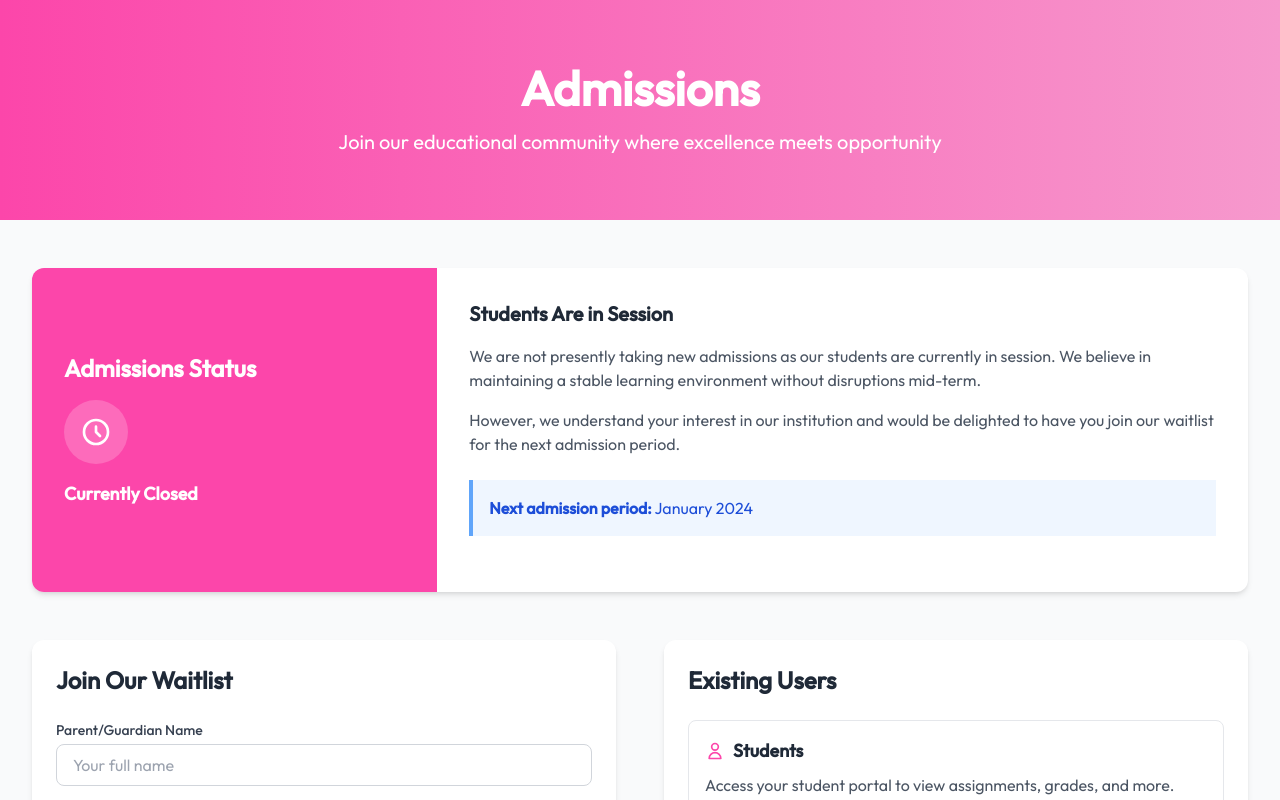
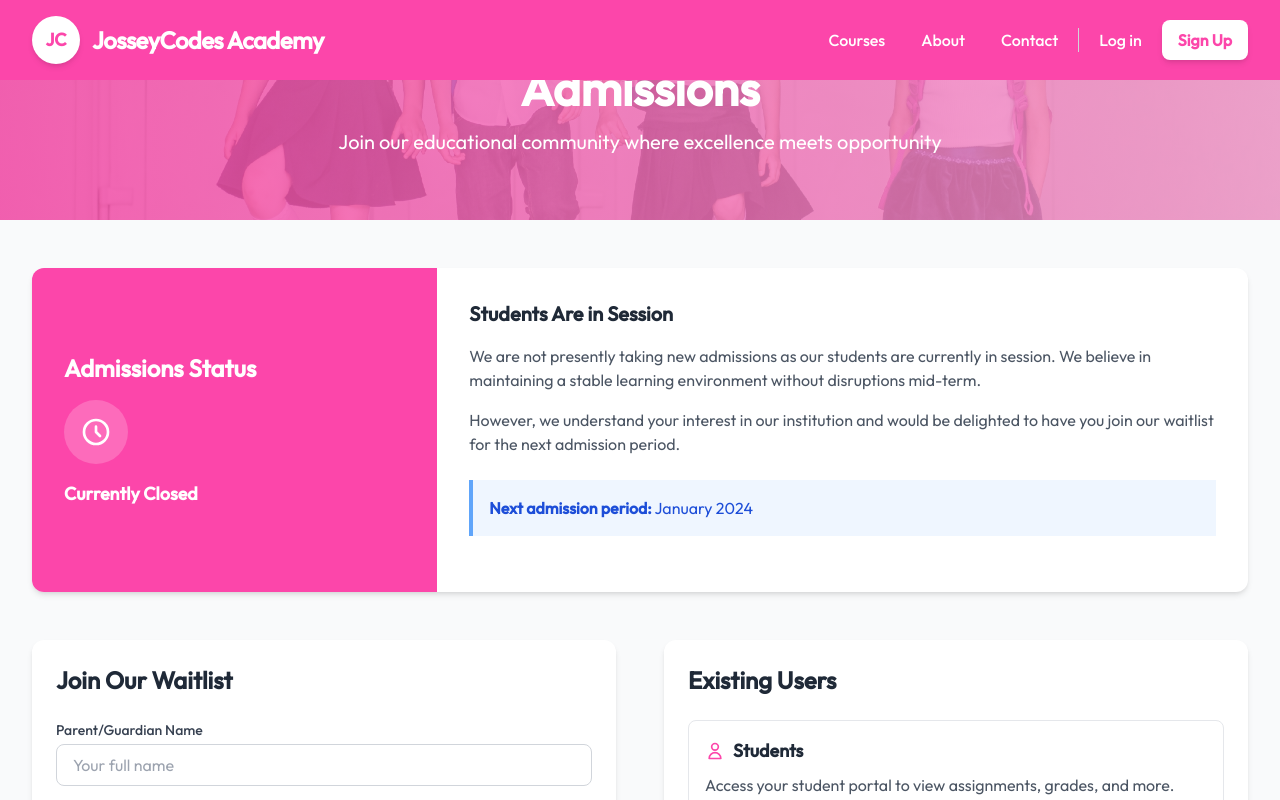
Before and after one commit to josseycodes1/School-Management-App-Frontend, a Next.js app: page /admission in a window 1280 px wide. Shown: the top 800 px of the page. Built offline with nearby package versions, Linux system fonts and the light colour scheme.

Commit message:
admission

```diff
--- a/src/app/admission/page.tsx
+++ b/src/app/admission/page.tsx
@@ -3,6 +3,7 @@
 import { useState } from "react";
 import Link from "next/link";
 import Image from "next/image";
+import Navbar from "@/components/HomePageComponents/Navbar";
 
 const AdmissionPage = () => {
   const [waitlistForm, setWaitlistForm] = useState({
@@ -43,9 +44,24 @@ const AdmissionPage = () => {
 
   return (
     <div className="min-h-screen bg-gray-50">
+      <Navbar/>
       {/* Hero Section */}
-      <div className="bg-gradient-to-r from-josseypink1 to-josseypink2 text-white py-16">
-        <div className="max-w-7xl mx-auto px-4 sm:px-6 lg:px-8 text-center">
+      <div className="relative text-white py-16">
+        {/* Background Image */}
+        <div className="absolute inset-0 z-0">
+          <Image
+            src="/schoolchildren3.jpg"
+            alt="School children learning"
+            fill
+            className="object-cover"
+            priority
+          />
+          {/* Overlay with gradient instead of solid color */}
+          <div className="absolute inset-0 bg-gradient-to-r from-josseypink1/80 to-josseypink2/80"></div>
+        </div>
+
+        {/* Content */}
+        <div className="relative z-10 max-w-7xl mx-auto px-4 sm:px-6 lg:px-8 text-center">
           <h1 className="text-4xl md:text-5xl font-bold mb-4">Admissions</h1>
           <p className="text-xl max-w-3xl mx-auto">
             Join our educational community where excellence meets opportunity
@@ -160,20 +176,12 @@ const AdmissionPage = () => {
                     className="w-full px-4 py-2 border border-gray-300 rounded-lg focus:ring-josseypink1 focus:border-josseypink1"
                   >
                     <option value="">Select grade level</option>
-
-                    <option value="k">Kindergarten</option>
-                    <option value="1">Grade 1</option>
-                    <option value="2">Grade 2</option>
-                    <option value="3">Grade 3</option>
-                    <option value="4">Grade 4</option>
-                    <option value="5">Grade 5</option>
-                    <option value="6">Grade 6</option>
-                    <option value="7">Grade 7</option>
-                    <option value="8">Grade 8</option>
-                    <option value="9">Grade 9</option>
-                    <option value="10">Grade 10</option>
-                    <option value="11">Grade 11</option>
-                    <option value="12">Grade 12</option>
+                    <option value="1">JSS1</option>
+                    <option value="2">JSS2</option>
+                    <option value="3">JSS3</option>
+                    <option value="4">SS1</option>
+                    <option value="5">SS2</option>
+                    <option value="6">SS3</option>
                   </select>
                 </div>
 
```
